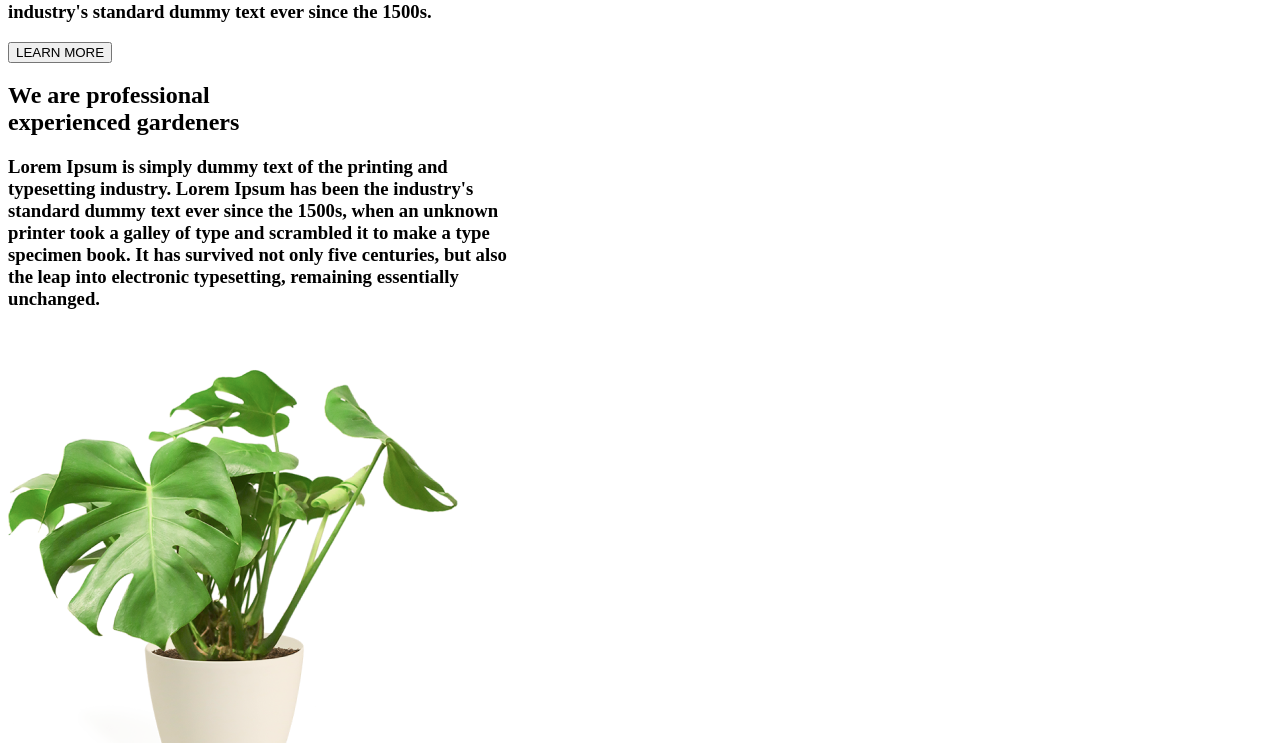
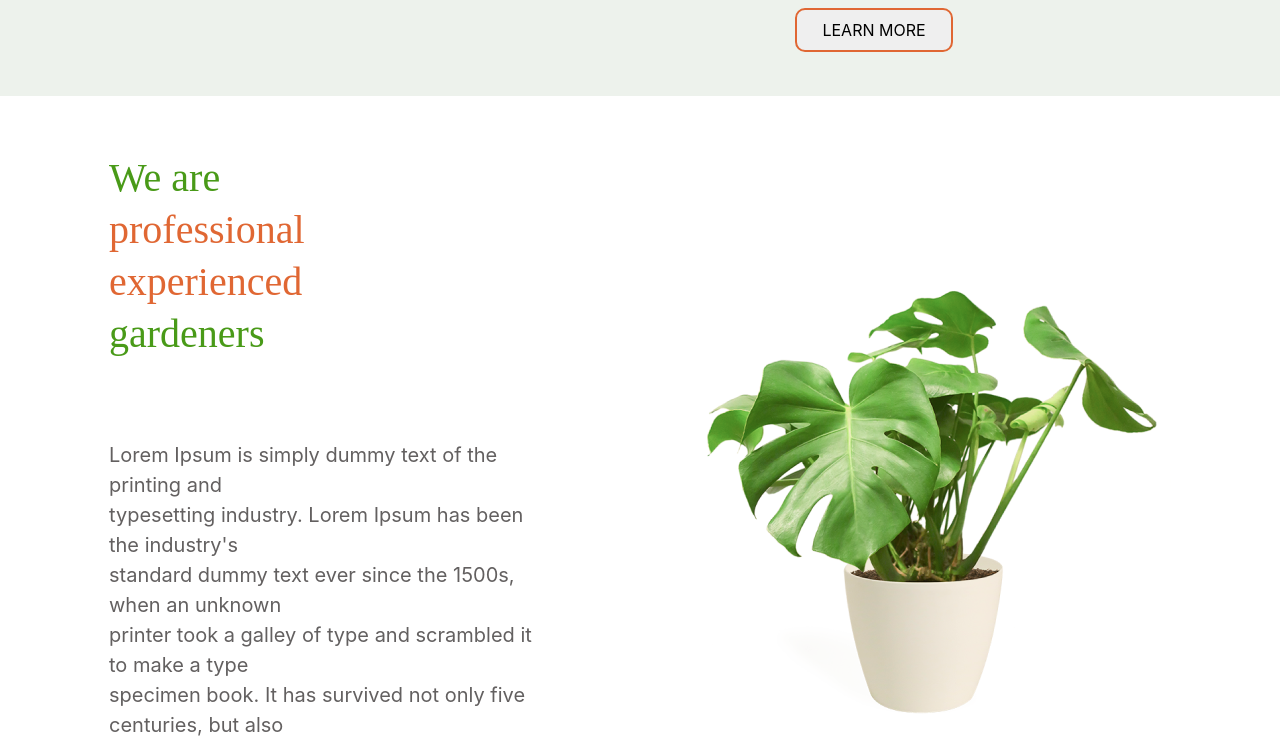
Before and after one commit to Veniamin-Noise/rsschool-cv, a plain HTML site: page plants/index.html in a window 1280 px wide. Shown: the part 694-1437 px from the top of the page. Drawn offline with Linux system fonts and the light colour scheme.

Commit message:
Update index.html

```diff
--- a/plants/index.html
+++ b/plants/index.html
@@ -3,7 +3,7 @@
     <head>
         <title>Plants</title>
         <meta charset="utf-8">
-        <link rel="stylesheet" href="style center.css">
+        <link rel="stylesheet" href="style.css">
         <link rel="icon" type="image/x-icon" href="images/logo.svg">
     </head>
     <body class="body">
```
